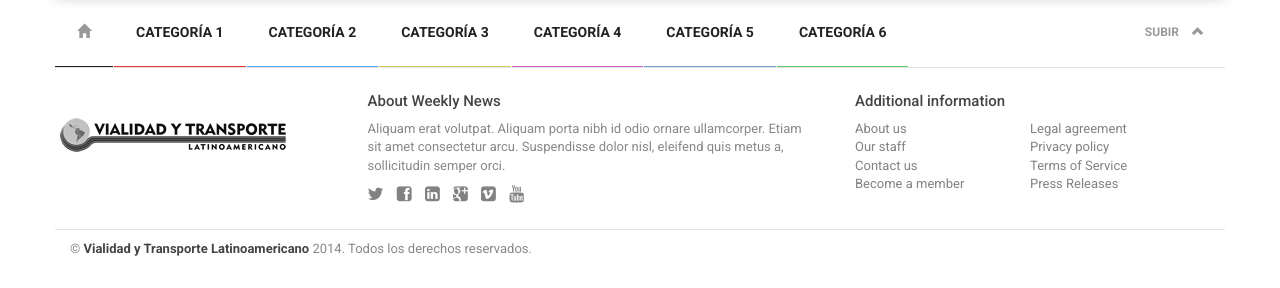
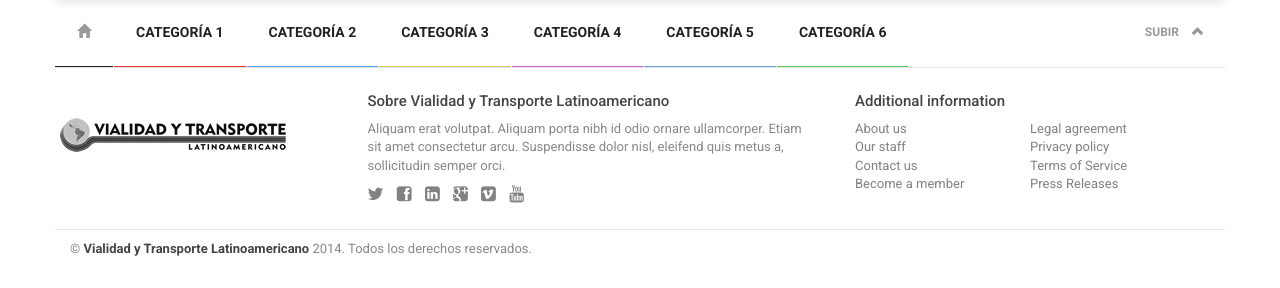
Before and after one commit to marcolopezs/webviatransporte, a PHP site: page /index.php in a window 1280 px wide. Shown: the part 2559-2847 px from the top of the page. Run offline with PHP 8.4, Linux system fonts and the light colour scheme.

Commit message:
cambio de nombre en footer

```diff
--- a/w-footer.php
+++ b/w-footer.php
@@ -28,7 +28,7 @@
 
             <!-- start:col -->
             <div class="col-sm-6 col-md-5">
-                <h4>About Weekly News</h4>
+                <h4>Sobre Vialidad y Transporte Latinoamericano</h4>
                 <p>Aliquam erat volutpat. Aliquam porta nibh id odio ornare ullamcorper. Etiam sit amet consectetur arcu. Suspendisse dolor nisl, eleifend quis metus a, sollicitudin semper orci.</p>
                 <a href="#"><i class="fa fa-twitter fa-lg"></i></a>
                 <a href="#"><i class="fa fa-facebook-square fa-lg"></i></a>
```
